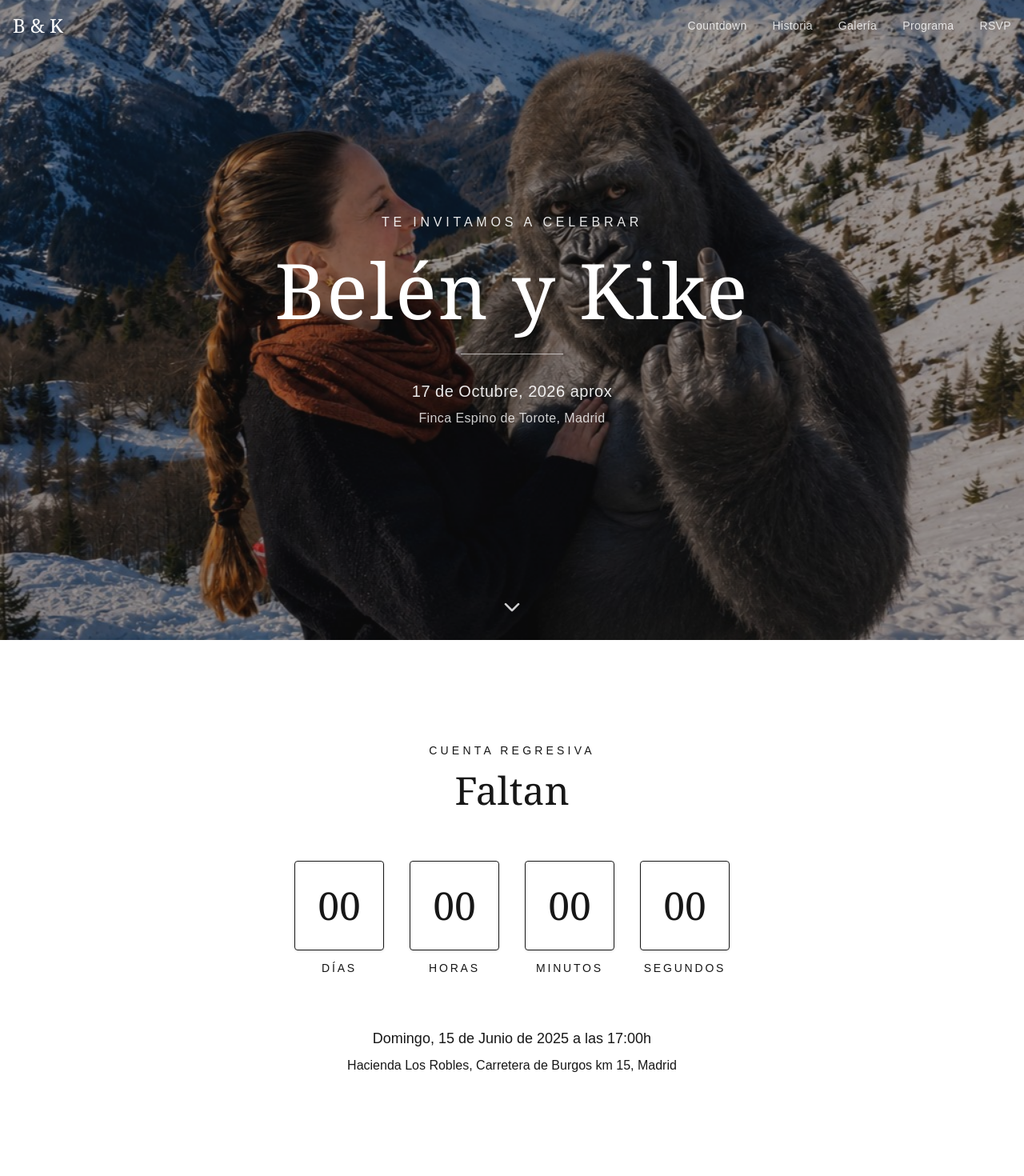
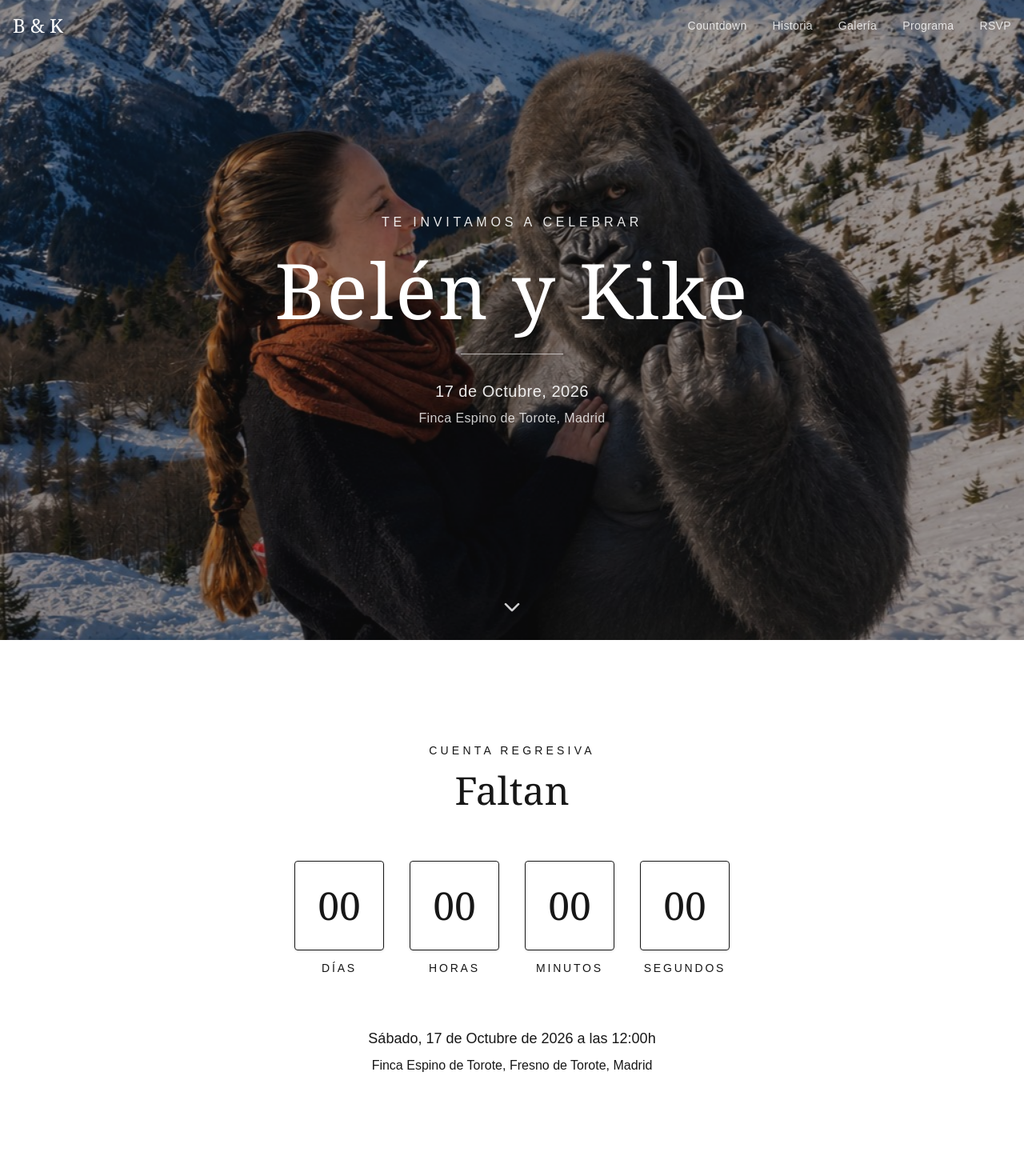
Before and after one commit to HTorres1/WebBoda, a Next.js app: page / in a window 1280 px wide. Shown: the top 1470 px of the page at 80% size. Built offline with nearby package versions, Linux system fonts and the light colour scheme.

Commit message:
Corrección de textos

```diff
--- a/components/wedding/countdown-section.tsx
+++ b/components/wedding/countdown-section.tsx
@@ -127,10 +127,10 @@ export function CountdownSection() {
           className="mt-16"
         >
           <p className="text-muted-foreground text-lg">
-            Domingo, 15 de Junio de 2025 a las 17:00h
+            Sábado, 17 de Octubre de 2026 a las 12:00h
           </p>
           <p className="text-muted-foreground mt-2">
-            Hacienda Los Robles, Carretera de Burgos km 15, Madrid
+            Finca Espino de Torote, Fresno de Torote, Madrid
           </p>
         </motion.div>
       </div>
--- a/components/wedding/footer.tsx
+++ b/components/wedding/footer.tsx
@@ -14,18 +14,18 @@ export function Footer() {
           transition={{ duration: 0.6 }}
         >
           <h3 className="font-serif text-3xl md:text-4xl mb-4">
-            María & Carlos
+            Belén y Kike
           </h3>
 
           <div className="flex items-center justify-center gap-2 text-background/80 mb-8">
-            <span>15 de Junio, 2025</span>
+            <span>17 de Octubre, 2026</span>
             <Heart className="w-4 h-4 text-accent" fill="currentColor" />
             <span>Madrid, España</span>
           </div>
 
           <p className="text-background/60 text-sm max-w-md mx-auto mb-8">
             No podemos esperar para celebrar este día tan especial con todos
-            ustedes. Su presencia será el mejor regalo.
+            vosotros. Vuestra presencia será el mejor regalo.
           </p>
 
           <nav className="flex flex-wrap justify-center gap-6 text-sm text-background/70 mb-8">
@@ -61,7 +61,7 @@ export function Footer() {
           <div className="w-16 h-px bg-background/20 mx-auto mb-8" />
 
           <p className="text-background/50 text-xs tracking-wide">
-            #MaríaYCarlos2025
+            #BelénYKike2026
           </p>
         </motion.div>
       </div>
--- a/components/wedding/hero-section.tsx
+++ b/components/wedding/hero-section.tsx
@@ -56,7 +56,7 @@ export function HeroSection() {
           transition={{ duration: 0.8, delay: 0.8 }}
           className="text-background/90 text-lg md:text-xl font-light tracking-wide"
         >
-          17 de Octubre, 2026 aprox
+          17 de Octubre, 2026
         </motion.p>
 
         <motion.p
```
